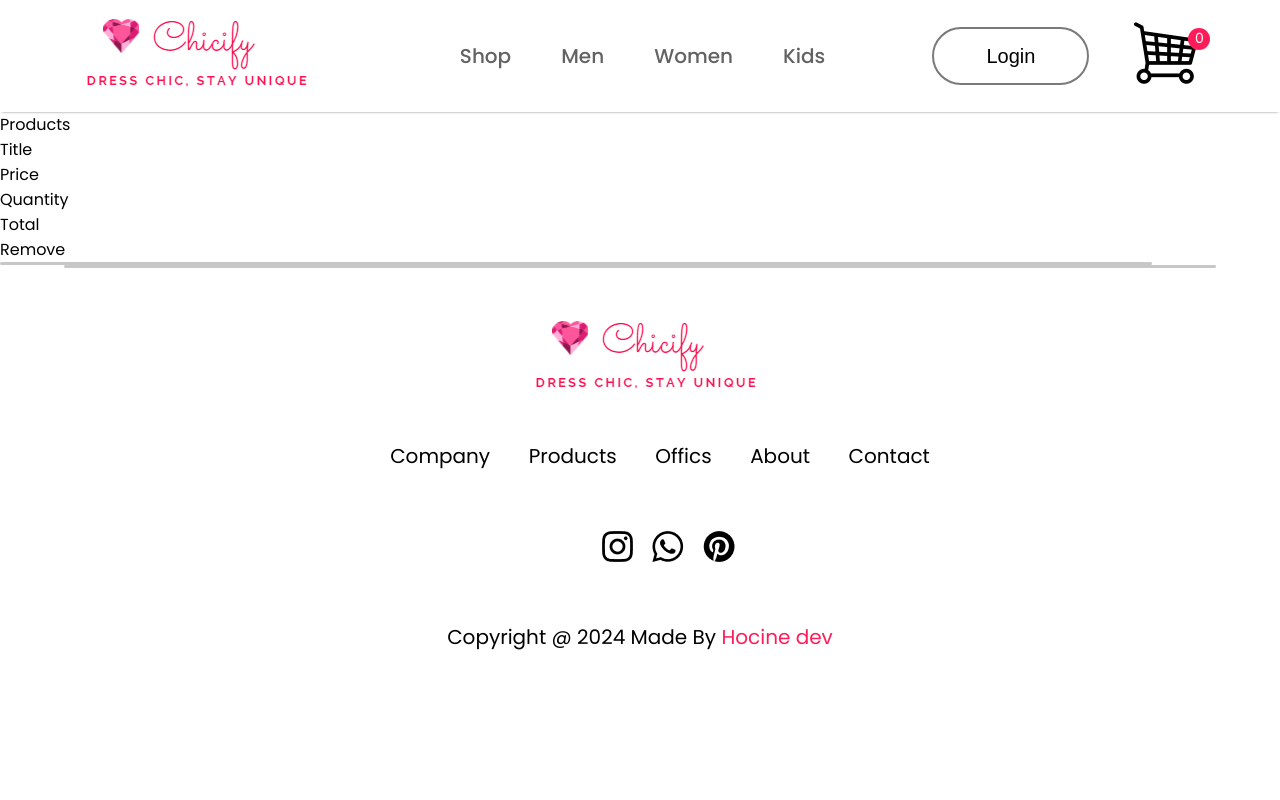
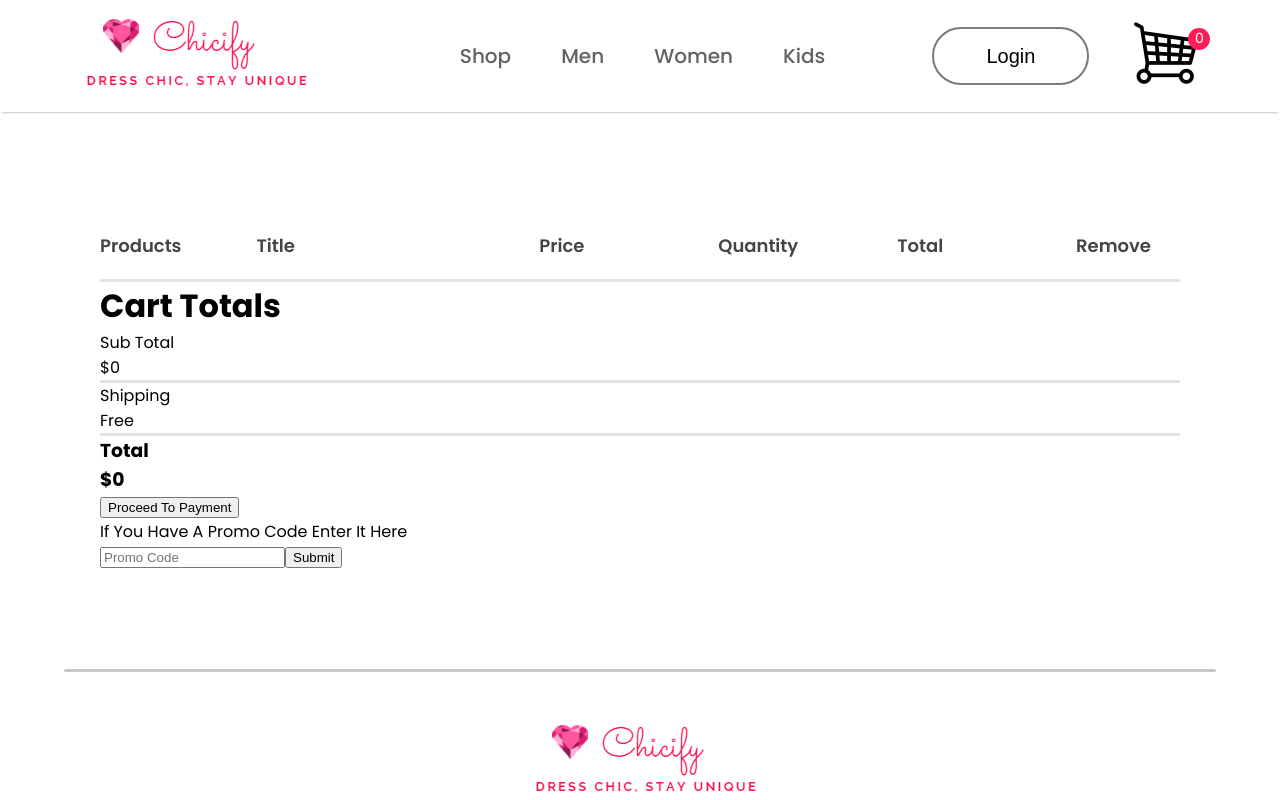
Before and after one commit to hocine-dev/chicify-e-commerce, a React (Create React App) app: page /cart in a window 1280 px wide. Shown: the top 800 px of the page. Built offline with nearby package versions, Linux system fonts and the light colour scheme.

Commit message:
update 3

```diff
--- a/src/components/cartitems/CartItems.css
+++ b/src/components/cartitems/CartItems.css
@@ -0,0 +1,48 @@
+.CartItems {
+  margin: 100px 100px;
+}
+
+.CartItems hr {
+  height: 3px;
+  border: 0;
+  background: #e2e2e2;
+  width: 100%;
+}
+
+.main {
+  display: grid;
+  grid-template-columns: 0.5fr 2fr 1fr 1fr 1fr 1fr;
+  align-items: center;
+  gap: 75px;
+  padding: 20px 0px;
+  color: #454545;
+  font-size: 18px;
+  font-weight: 600;
+}
+
+.main p {
+  display: flex;
+  align-items: center;
+}
+
+.format {
+  font-size: 17px;
+  font-weight: 500;
+}
+
+.icon {
+  height: 60px;
+}
+
+.removeIcon {
+  width: 15px;
+  margin: 0 40px;
+  cursor: pointer;
+}
+
+.qty {
+  width: 64px;
+  height: 50px;
+  border: 2px solid #ebebeb;
+  background: white;
+}
--- a/src/components/cartitems/CartItems.jsx
+++ b/src/components/cartitems/CartItems.jsx
@@ -17,24 +17,54 @@ const CartItems = () => {
 <p>Quantity</p>
 <p>Total</p>
 <p>Remove</p>
+</div>
 <hr />
 {allProducts.map((item) =>{
     if(cartItems[item.id] > 0){
         return <div>
-        <div className="format">
+        <div className="format main">
             <img src={item.image} alt={item.image} className="icon" />
             <p>{item.name}</p>
             <p>${item.new_price}</p>
             <button className='qty'>{cartItems[item.id]}</button>
-            <p>{item.new_price * cartItems[item.id]} </p>
-            <img src={removeIcon} alt="remove icon" onClick={()=>{removeFromCart(item.id)}} />
+            <p>${item.new_price * cartItems[item.id]} </p>
+            <img  className="removeIcon" src={removeIcon} alt="remove icon" onClick={()=>{removeFromCart(item.id)}} />
         </div>
         <hr />
     </div>
     }else{return null}
 })}
+<div className="down">
+    <div className="total">
+        <h1>Cart Totals</h1>
+        <div>
+            <div className="total-items">
+                <p>Sub Total</p>
+                <p>${0}</p>
+            </div>
+            <hr />
+            <div className="total-items">
+                <p>Shipping</p>
+                <p>Free</p>
+            </div>
+            <hr />
+            <div className="total-items">
+                <h3>Total</h3>
+                <h3>${0}</h3>
+            </div>
+        </div>
+        <button>Proceed To Payment</button>
+    </div>
+    <div className="promo">
+        <p>If You Have A Promo Code Enter It Here</p>
+        <div className="promo-box">
+            <input type="text" placeholder='Promo Code' />
+            <button>Submit</button>
+        </div>
+    </div>
 </div>
-    </div>
+</div>
+
   )
 }
 
```
